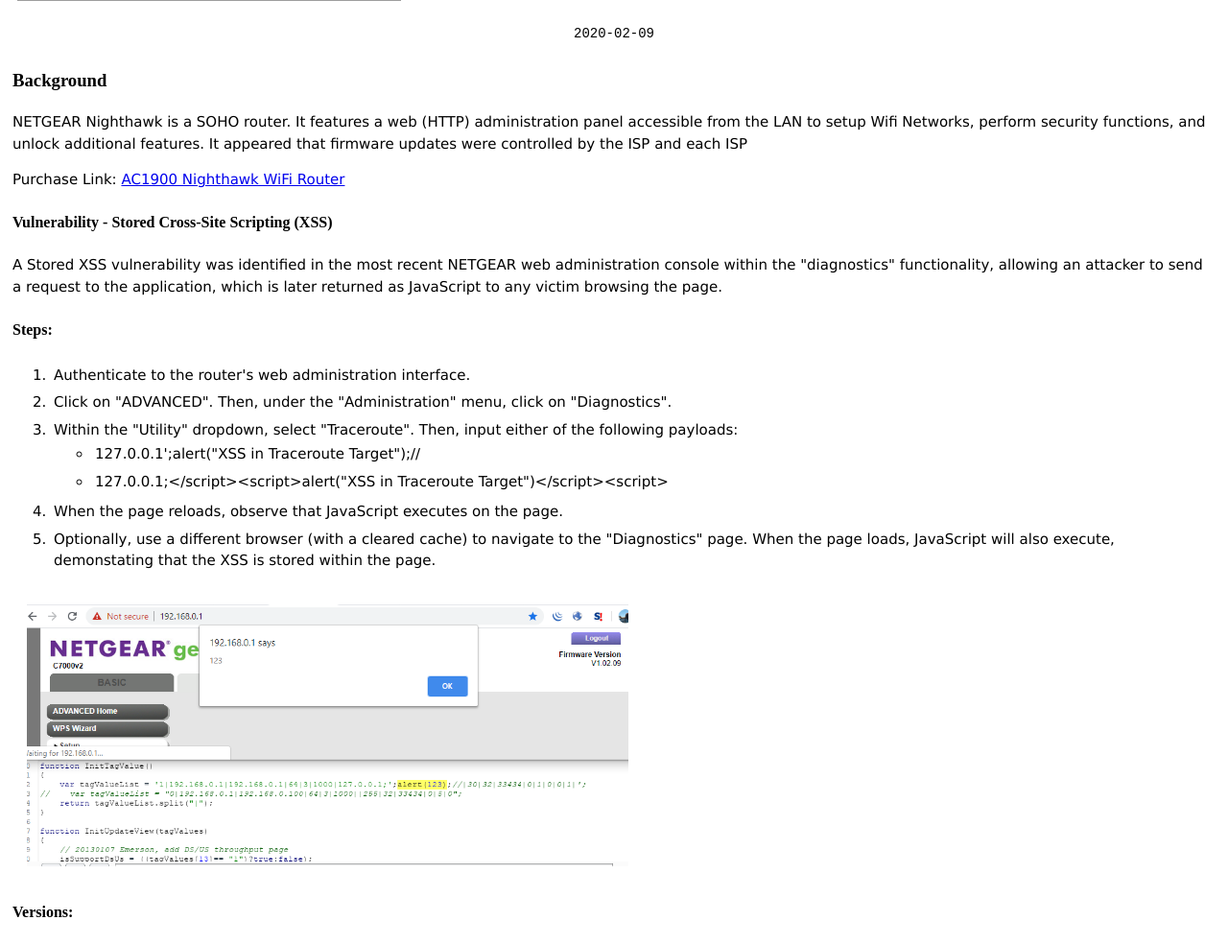
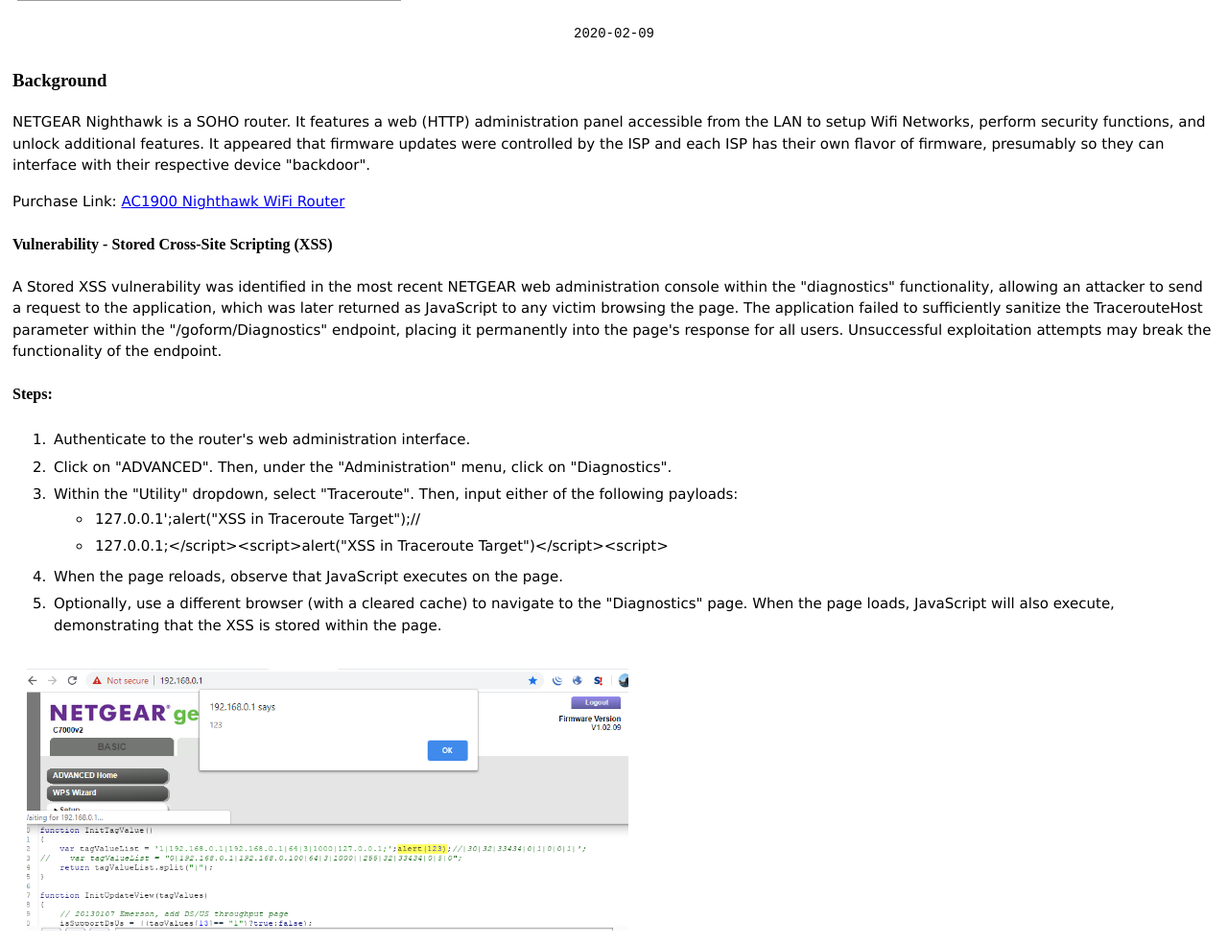
Before and after one commit to caryhooper/hooperlabs, a PHP site: page /disclosures/netgear-nighthawk.php in a window 1280 px wide. Shown: the part 548-1532 px from the top of the page at 96% size. Run offline with PHP 8.4, Linux system fonts and the light colour scheme; grey boxes are pictures that could not be loaded.

Commit message:
Added disclosure

```diff
--- a/disclosures/netgear-nighthawk.php
+++ b/disclosures/netgear-nighthawk.php
@@ -16,7 +16,8 @@
     <p class="date">2020-02-09</p>
     <h3>Background</h3>
     <p class="text">
-        NETGEAR Nighthawk is a SOHO router.  It features a web (HTTP) administration panel accessible from the LAN to setup Wifi Networks, perform security functions, and unlock additional features.  It appeared that firmware updates were controlled by the ISP and each ISP
+        NETGEAR Nighthawk is a SOHO router.  It features a web (HTTP) administration panel accessible from the LAN to setup Wifi Networks, perform security functions, and unlock additional features.
+        It appeared that firmware updates were controlled by the ISP and each ISP has their own flavor of firmware, presumably so they can interface with their respective device "backdoor".
     </p>
     <p class="text">
         Purchase Link: <a href="https://www.netgear.com/home/products/networking/wifi-routers/R7000.aspx">AC1900 Nighthawk WiFi Router</a>
@@ -24,7 +25,9 @@
 
         <h4>Vulnerability - Stored Cross-Site Scripting (XSS)</h4>
         <p class="text">
-            A Stored XSS vulnerability was identified in the most recent NETGEAR web administration console within the "diagnostics" functionality, allowing an attacker to send a request to the application, which is later returned as JavaScript to any victim browsing the page.
+            A Stored XSS vulnerability was identified in the most recent NETGEAR web administration console within the "diagnostics" functionality, allowing an attacker to send a request to the application,
+            which was later returned as JavaScript to any victim browsing the page.  The application failed to sufficiently sanitize the TracerouteHost parameter within the "/goform/Diagnostics" endpoint,
+            placing it permanently into the page's response for all users.  Unsuccessful exploitation attempts may break the functionality of the endpoint.
         </p>
         <h4>Steps:</h4>
         <ol>
@@ -37,7 +40,7 @@
                 </ul>
             </li>
             <li>When the page reloads, observe that JavaScript executes on the page.</li>
-            <li>Optionally, use a different browser (with a cleared cache) to navigate to the "Diagnostics" page.  When the page loads, JavaScript will also execute, demonstating that the XSS is stored within the page.</li>
+            <li>Optionally, use a different browser (with a cleared cache) to navigate to the "Diagnostics" page.  When the page loads, JavaScript will also execute, demonstrating that the XSS is stored within the page.</li>
         </ol>
         <img class="body-img" src="/img/netgear1.PNG" width="50%">
         <h4>Versions:</h4>
```
